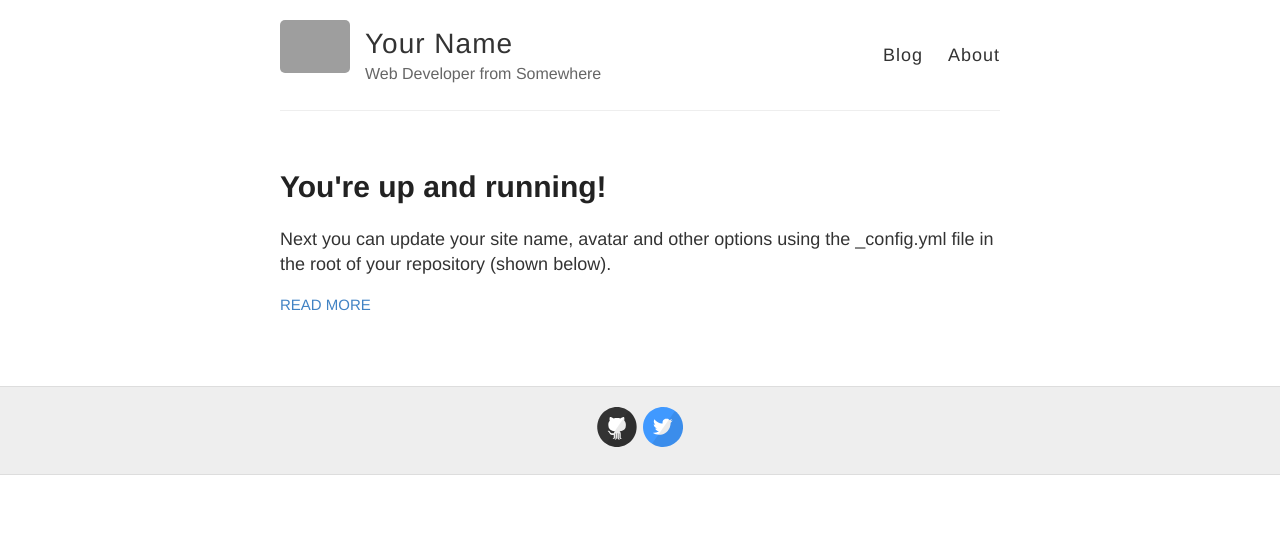
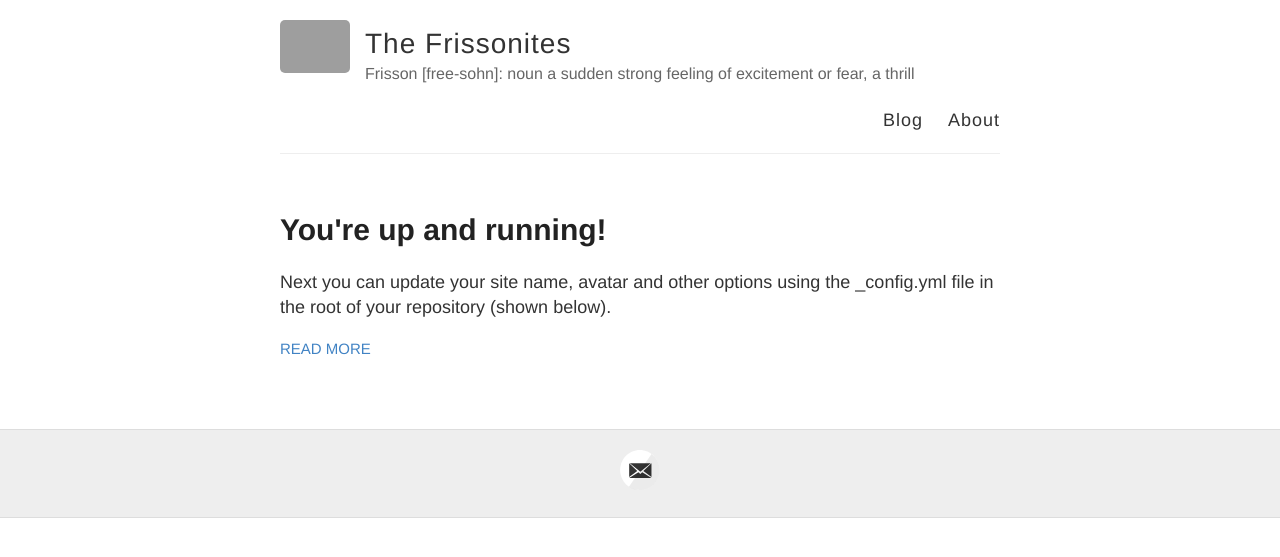
Before and after one commit to dantelionsirius/dantelionsirius.github.io, a Jekyll site: the page built from index.html, in a window 1280 px wide. Shown: the top 557 px of the page. Built offline with Jekyll 4.4.1, drawn with Linux system fonts in a browser that asks for light colours; grey boxes are pictures that could not be loaded.

Commit message:
Update _config.yml
update name

```diff
--- a/_config.yml
+++ b/_config.yml
@@ -3,10 +3,13 @@
 #
 
 # Name of your site (displayed in the header)
-name: Your Name
+name: The Frissonites
 
 # Short bio or description (displayed in the header)
-description: Web Developer from Somewhere
+description: >-
+  Frisson
+  [free-sohn]: noun
+  a sudden strong feeling of excitement or fear, a thrill
 
 # URL of your avatar or profile pic (you could use your GitHub profile pic)
 avatar: https://raw.githubusercontent.com/barryclark/jekyll-now/master/images/jekyll-logo.png
@@ -18,15 +21,15 @@ avatar: https://raw.githubusercontent.com/barryclark/jekyll-now/master/images/je
 # Includes an icon in the footer for each username you enter
 footer-links:
   dribbble:
-  email:
+  email: dantelionsirius@tutanota.de
   facebook:
   flickr:
-  github: barryclark/jekyll-now
+  github:
   instagram:
   linkedin:
   pinterest:
   rss: # just type anything here for a working RSS icon
-  twitter: jekyllrb
+  twitter:
   stackoverflow: # your stackoverflow profile, e.g. "users/50476/bart-kiers"
   youtube: # channel/<your_long_string> or user/<user-name>
   googleplus: # anything in your profile username that comes after plus.google.com/
```
